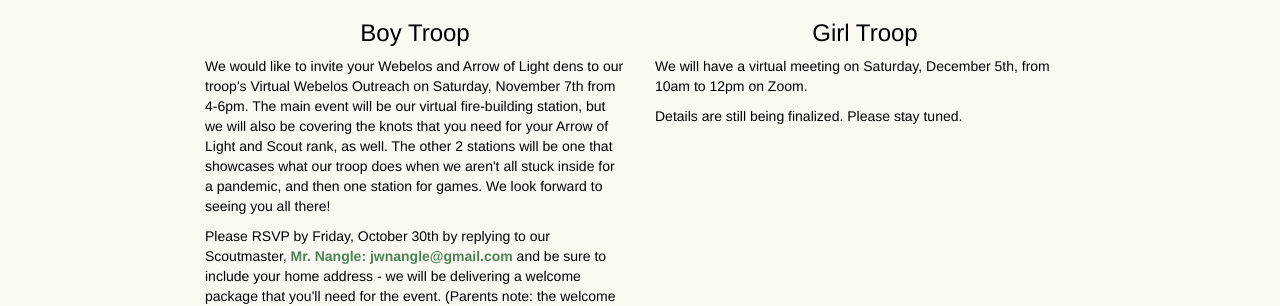
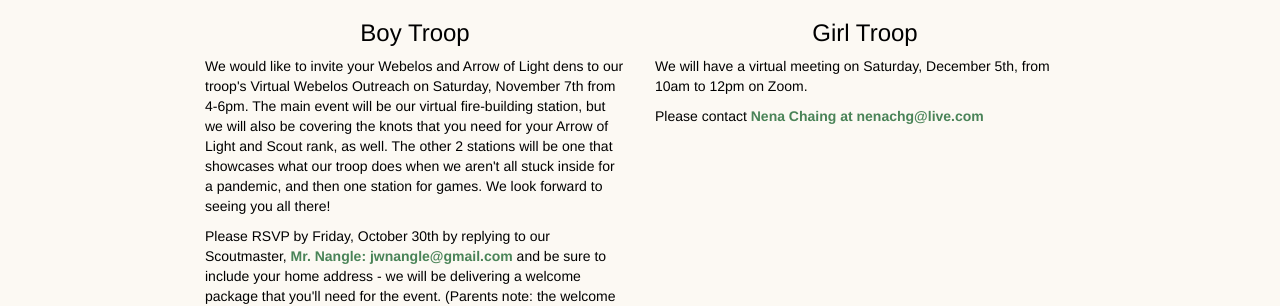
Before and after one commit to troop570/troop570.github.io, a Jekyll site: the page built from webelos/index.html, in a window 1280 px wide. Shown: the part 229-535 px from the top of the page. Built offline with Jekyll 4.4.1, drawn with Linux system fonts in a browser that asks for light colours; nearby versions of some CDN libraries.

Commit message:
Webelos outing

```diff
--- a/webelos/index.html
+++ b/webelos/index.html
@@ -29,7 +29,7 @@ title: Webelos Outreach Outing
   <p>
     We will have a virtual meeting on Saturday, December 5th, from 10am to 12pm on Zoom.
   </p>
-  <p>Details are still being finalized. Please stay tuned.</p>
+  <p>Please contact <a href="mailto:nenachg@live.com">Nena Chaing at nenachg@live.com</a></p>
 </div>
 </div>
 
```
